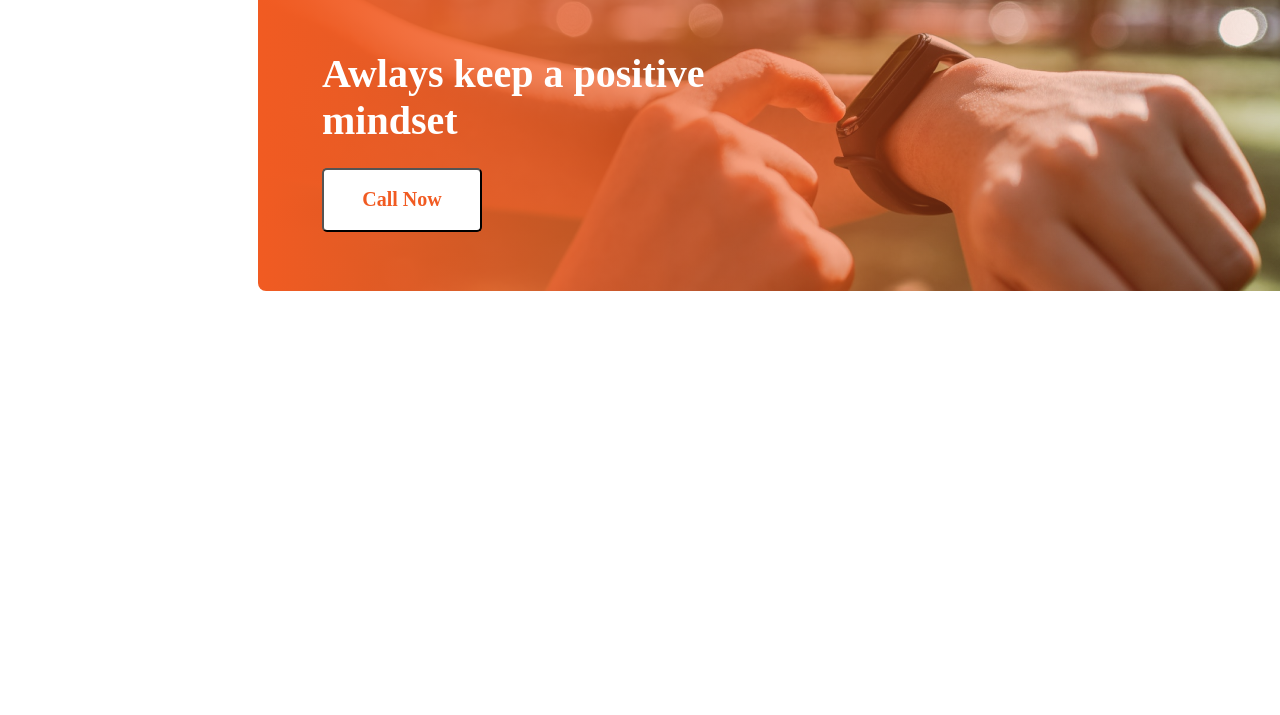
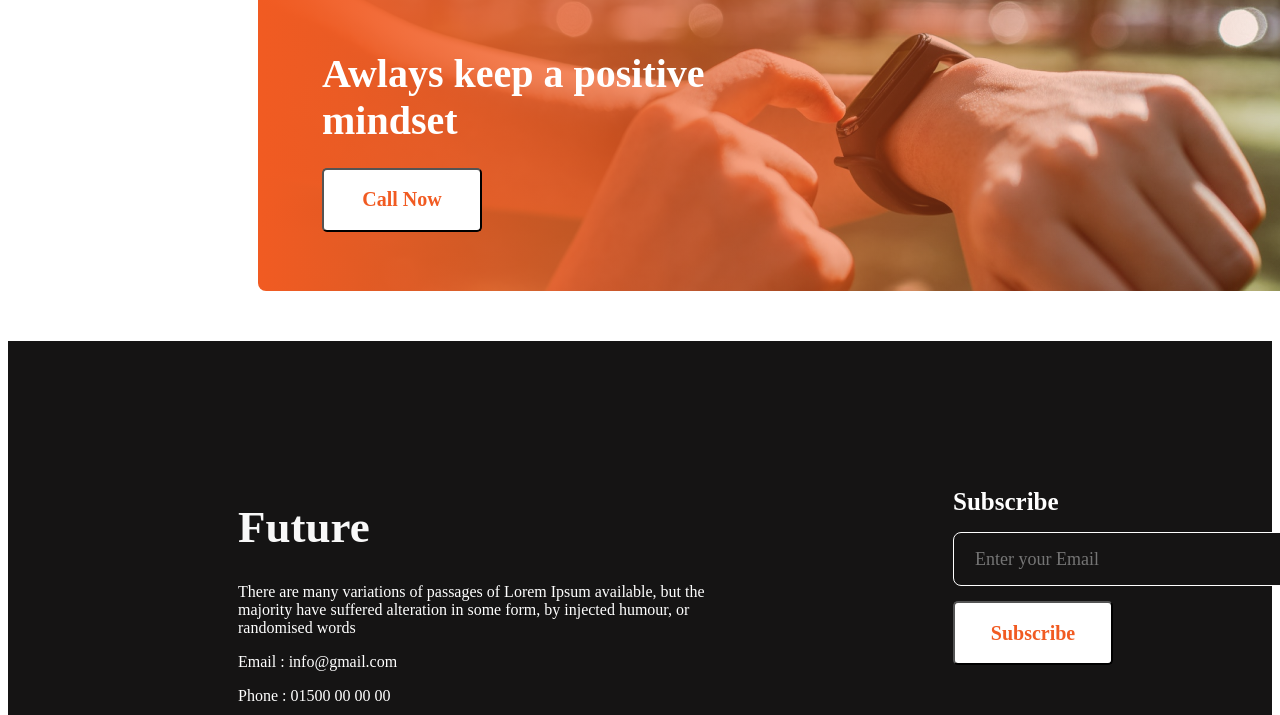
Before and after one commit to Solaimanislam/new-year-website, a plain HTML site: page index.html in a window 1280 px wide. Shown: the part 1971-2686 px from the top of the page. Before the commit the page ends 2312 px from the top, so only its background shows below. Drawn offline with Linux system fonts and the light colour scheme.

Commit message:
completed footer section

```diff
--- a/index.html
+++ b/index.html
@@ -72,8 +72,30 @@
         </section>
 
     </main>
+
     <footer>
+        <div class="footer-column">
+            <h1 class="footer-title">Future</h1>
+            <div class="footer-description">
+                <p>There are many variations of passages of Lorem Ipsum available, but the majority have suffered
+                    alteration in some form, by injected humour, or randomised words</p>
+                <p>Email : info@gmail.com</p>
+                <p>Phone : 01500 00 00 00</p>
+            </div>
+            <div class="social-links">
+                <a href=""><img src="images/icons/fb.png" alt=""></a>
+                <a href=""><img src="images/icons/twitter.png" alt=""></a>
+                <a href=""><img src="images/icons/youtube.png" alt=""></a>
+            </div>
+        </div>
+        <div class="footer-column">
+            <h1 class="footer-info">Subscribe</h1>
+            <div class="footer-infor">
+                <input class="footer-input" type="text" placeholder="Enter your Email">
+            </div>
+            <button class="footer-btn">Subscribe</button>
 
+        </div>
     </footer>
 
 
--- a/styles/newyear.css
+++ b/styles/newyear.css
@@ -168,10 +168,77 @@ body {
     width: 160px;
     height: 64px;
     color: #F15B22;
-    text-align: center;
     font-family: Work Sans;
     font-size: 20px;
     font-weight: 600;
     border-radius: 5px;
     background: #FFF;
 }
+
+/* footer styles */
+footer {
+    display: flex;
+    width: 100%;
+    height: 577px;
+    background: #151414;
+}
+
+.footer-column {
+    width: 50%;
+    padding-left: 230px;
+    padding-top: 130px;
+}
+
+.footer-title {
+    color: #F8F8F8;
+    font-family: Work Sans;
+    font-size: 45px;
+    font-style: normal;
+    font-weight: 700;
+    line-height: normal;
+}
+
+.footer-description {
+    width: 485px;
+    color: #FFF;
+    font-family: Work Sans;
+    font-size: 16px;
+    font-weight: 400;
+}
+
+.social-links img {
+    margin-right: 10px;
+}
+
+.footer-info {
+    color: #FFF;
+    font-family: Work Sans;
+    font-size: 25px;
+    font-style: normal;
+    font-weight: 600;
+}
+
+.footer-input {
+    width: 325px;
+    height: 50px;
+    border-radius: 8px;
+    background:  #151414;
+    border: 1px solid #FFF;
+    color: #F3F3F3;
+    font-family: Work Sans;
+    font-size: 18px;
+    font-weight: 400;
+    padding-left: 21px;
+    margin-bottom: 10px;
+}
+.footer-btn {
+    margin-top: 5px;
+    width: 160px;
+    height: 64px;
+    color: #F15B22;
+    font-family: Work Sans;
+    font-size: 20px;
+    font-weight: 600;
+    border-radius: 5px;
+    background: #FFF;
+}
```
Lines whose indentation alone changed are shown as unchanged.
